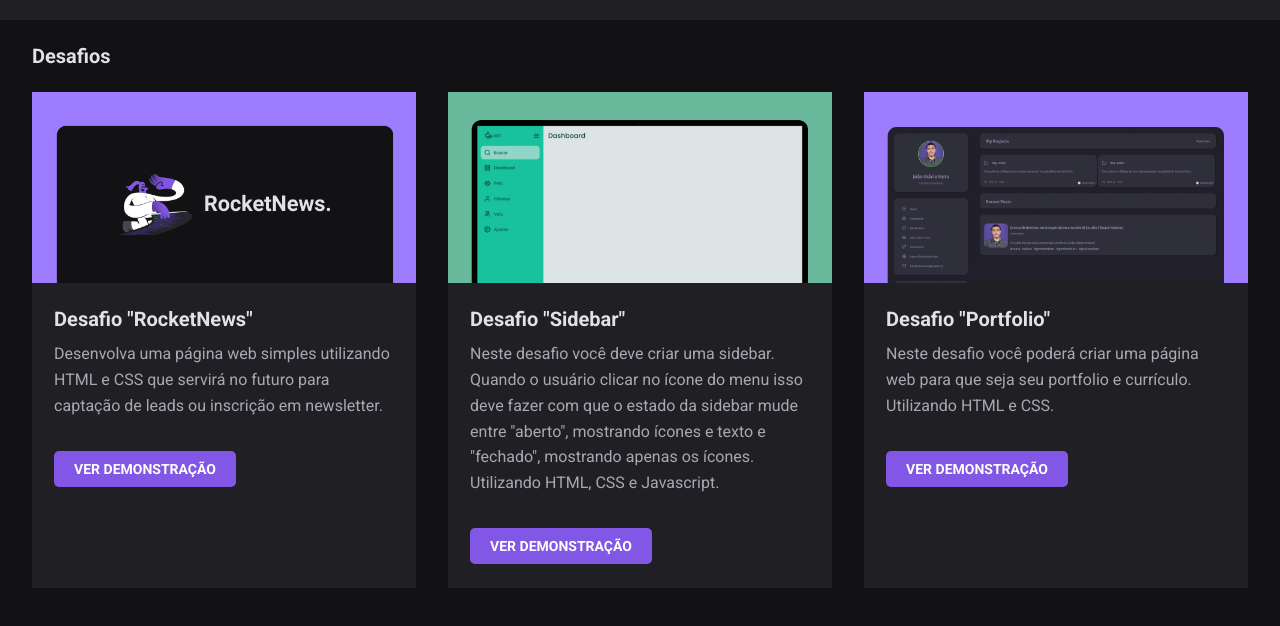
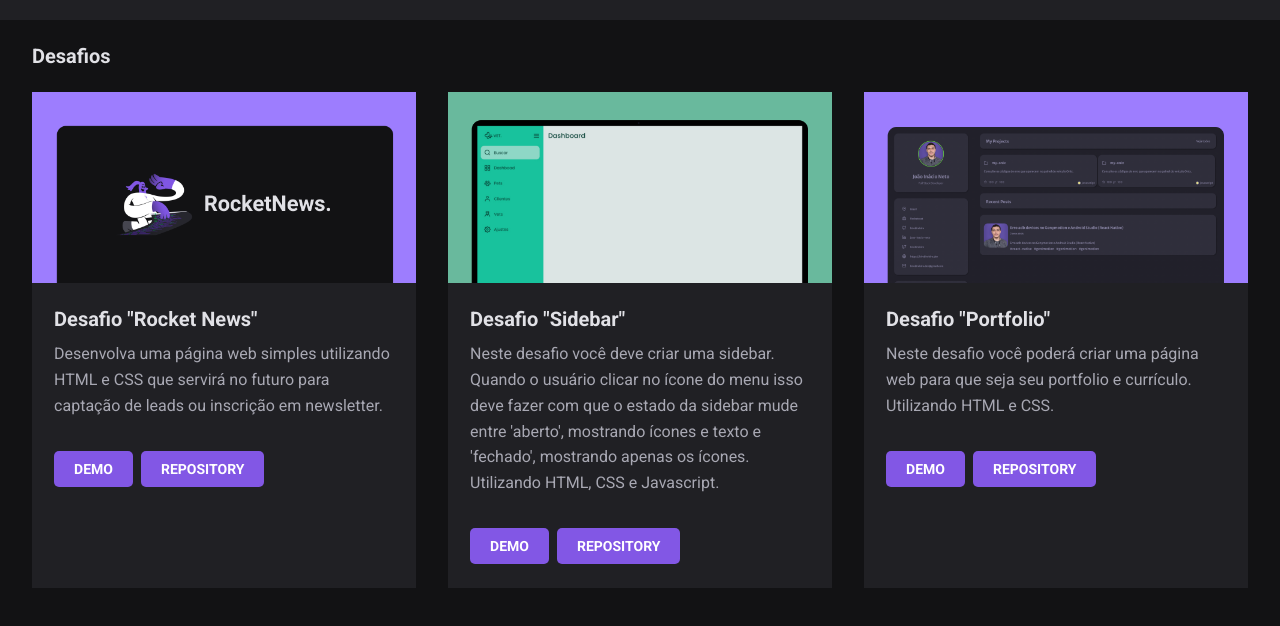
Before and after one commit to ronaldprofile/page-challenges-discover, a plain HTML site: page index.html in a window 1280 px wide. Shown: the part 92-718 px from the top of the page. Drawn offline with nearby package versions, Linux system fonts and the light colour scheme.

Commit message:
refactored the code of the index.html (removed the .card elements). And script.js (create a function that creates these .card elements with the api data)

```diff
--- a/index.html
+++ b/index.html
@@ -28,90 +28,11 @@
             <h2 class="section-title">Desafios</h2>
           </div>
 
-          <div class="cards">
-            <div class="card" id="challenge-rocketnews">
-              <img
-                src="./assets/rocketnews.png"
-                alt="rocketnews banner"
-                class="background-card"
-              />
-
-              <div class="content-card">
-                <strong class="title-card">Desafio "RocketNews"</strong>
-
-                <p class="description-card">
-                  Desenvolva uma página web simples utilizando HTML e CSS que
-                  servirá no futuro para captação de leads ou inscrição em
-                  newsletter.
-                </p>
-
-                <footer>
-                  <a
-                    href="https://rocketnews.netlify.app/"
-                    target="_blank"
-                    class="link-demo"
-                    >ver demonstração</a
-                  >
-                </footer>
-              </div>
-            </div>
-
-            <div class="card" id="challenge-sidebar">
-              <img
-                src="./assets/sidebar.png"
-                alt="sidebar banner"
-                class="background-card"
-              />
-
-              <div class="content-card">
-                <strong class="title-card">Desafio "Sidebar"</strong>
-
-                <p class="description-card">
-                  Neste desafio você deve criar uma sidebar. Quando o usuário
-                  clicar no ícone do menu isso deve fazer com que o estado da
-                  sidebar mude entre "aberto", mostrando ícones e texto e
-                  "fechado", mostrando apenas os ícones. Utilizando HTML, CSS e
-                  Javascript.
-                </p>
-
-                <footer>
-                  <a
-                    href="https://sidebarpet.netlify.app/"
-                    class="link-demo"
-                    target="_blank"
-                    >ver demonstração</a
-                  >
-                </footer>
-              </div>
-            </div>
-
-            <div class="card" id="challenge-portfolio">
-              <img
-                src="./assets/portfolio.png"
-                alt="portfolio banner"
-                class="background-card"
-              />
-
-              <div class="content-card">
-                <strong class="title-card">Desafio "Portfolio"</strong>
-
-                <p class="description-card">
-                  Neste desafio você poderá criar uma página web para que seja
-                  seu portfolio e currículo. Utilizando HTML e CSS.
-                </p>
-
-                <footer>
-                  <a href="#" class="link-demo" target="_blank"
-                    >ver demonstração</a
-                  >
-                </footer>
-              </div>
-            </div>
-          </div>
+          <div class="cards"></div>
         </section>
       </div>
     </main>
 
-    <script src="./script.js"></script>
+    <script type="module" defer src="./script.js"></script>
   </body>
 </html>
--- a/script.js
+++ b/script.js
@@ -1,21 +1,48 @@
-const linkSectionPortfolio = document.querySelector("#challenge-portfolio a");
-linkSectionPortfolio.addEventListener("click", () =>
-  alert("Desafio em desenvolvimento.")
-);
+import { loadProjects } from "./services/api.js";
+import { animateElementsDOM } from "./services/scrollReveal.js";
 
-console.log(linkSectionPortfolio);
+const projects = loadProjects();
+const cards = document.querySelector("#challenges .cards");
 
-const scrollReveal = ScrollReveal({
-  origin: "top",
-  distance: "30px",
-  duration: 700,
-  reset: true
+function createCardsDOM() {
+  projects.forEach(project => {
+    const html = `
+      <div class="card" id="challenge-${project.id}">
+        <img
+          src="${project.imageBanner}"
+          alt="${project.name} banner"
+          class="background-card"
+        />
+
+      <div class="content-card">
+        <strong class="title-card">Desafio "${project.name}"</strong>
+
+        <p class="description-card">
+          ${project.description}
+        </p>
+
+        <footer>
+          <a
+            href="${project.demo}"
+            target="_blank"
+            class="link-demo button">
+            demo
+          </a>
+
+          <a href="${project.repository}"
+          class="link-repo button" target="_blank">
+          repository
+          </a>
+        </footer>
+      </div>
+    </div>
+    `;
+
+    cards.innerHTML += html;
+  });
+}
+
+window.addEventListener("load", () => {
+  createCardsDOM();
+  animateElementsDOM();
 });
-
-scrollReveal.reveal(
-  ` header,
-    #challenges .section-header,
-    #challenges .card
-  `,
-  { interval: 100 }
-);
--- a/styles/main.scss
+++ b/styles/main.scss
@@ -89,7 +89,12 @@ main {
 
             footer {
               margin-top: 2rem;
-              .link-demo {
+
+              display: flex;
+              align-items: center;
+              gap: 0.5rem;
+
+              .button {
                 padding: 0.625rem 1.25rem;
                 display: inline-block;
                 background: #8257e5;
```
Also changed, not shown: styles/main.css, 1 other file.
